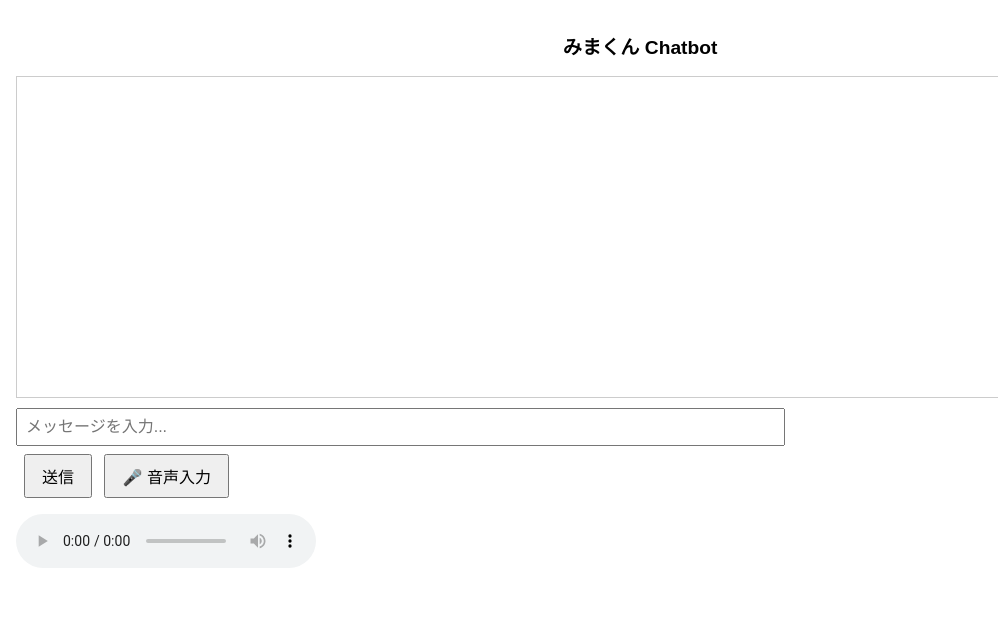
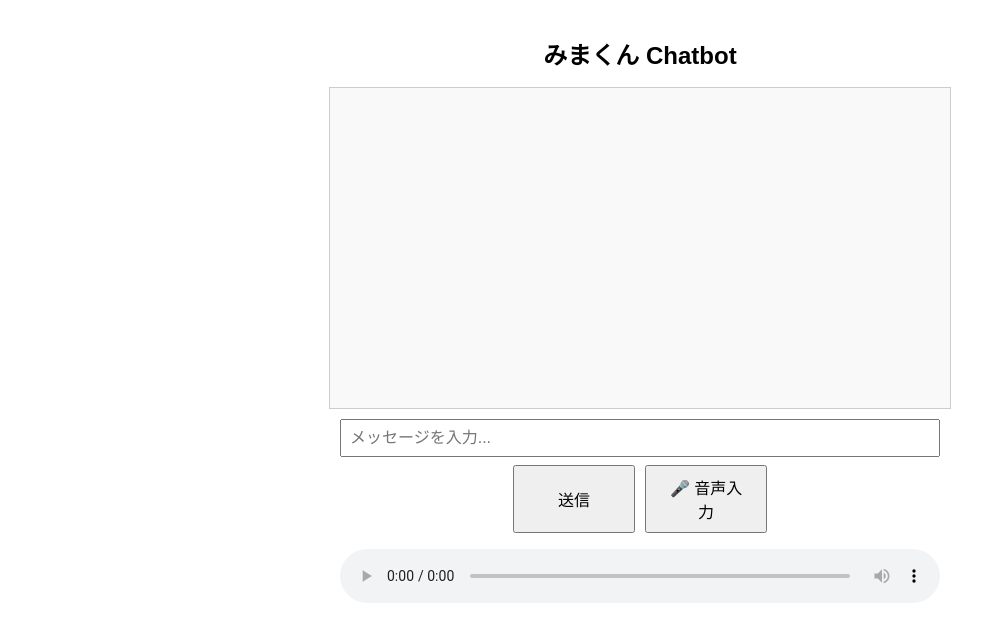
Before and after one commit to MitsunoriFukuchi692/flask-chatbot4, a Flask app: page /chatbot in a window 1280 px wide. Shown: the top 642 px of the page, without its empty margins (0-998 px from the left). Run offline with Flask 3, Linux system fonts and the light colour scheme; parts of the project's set-up code (start-up, migrations or seed data) failed here and were passed over.

Commit message:
レスポンシブ対応 chatbot.html を更新

```diff
--- a/templates/chatbot.html
+++ b/templates/chatbot.html
@@ -1,8 +1,8 @@
-
 <!DOCTYPE html>
 <html lang="ja">
 <head>
   <meta charset="UTF-8">
+  <meta name="viewport" content="width=device-width, initial-scale=1.0">
   <title>みまくん Chatbot</title>
   <style>
     body {
@@ -10,9 +10,12 @@
       background-color: #ffffff;
       margin: 0;
       padding: 1rem;
+      display: flex;
+      flex-direction: column;
+      align-items: center;
     }
     h2 {
-      font-size: 1.2rem;
+      font-size: 1.5rem;
       margin-bottom: 1rem;
       text-align: center;
     }
@@ -20,39 +23,36 @@
       border: 1px solid #ccc;
       padding: 10px;
       width: 100%;
+      max-width: 600px;
       height: 300px;
       overflow-y: auto;
       margin-bottom: 10px;
-    }
-    .message {
-      padding: 8px 12px;
-      border-radius: 10px;
-      margin: 5px;
-      max-width: 80%;
-      display: inline-block;
-      clear: both;
-    }
-    .user {
-      background-color: #e0f7fa;
-      float: right;
-      text-align: right;
-    }
-    .bot {
-      background-color: #f1f8e9;
-      float: left;
+      background-color: #f9f9f9;
     }
     #userInput {
-      width: 60%;
+      width: 100%;
+      max-width: 600px;
       padding: 0.5rem;
       font-size: 1rem;
+      box-sizing: border-box;
+    }
+    #buttons {
+      display: flex;
+      justify-content: center;
+      margin-top: 0.5rem;
+      gap: 10px;
+      flex-wrap: wrap;
     }
     button {
       padding: 0.5rem 1rem;
       font-size: 1rem;
-      margin-left: 0.5rem;
+      flex: 1;
+      min-width: 120px;
     }
-    #buttons {
-      margin-top: 0.5rem;
+    audio {
+      width: 100%;
+      max-width: 600px;
+      margin-top: 1rem;
     }
   </style>
 </head>
@@ -64,7 +64,7 @@
     <button onclick="sendMessage()">送信</button>
     <button onclick="startSpeechRecognition()">🎤 音声入力</button>
   </div>
-  <audio id="audioPlayer" controls style="display: block; margin-top: 1rem;"></audio>
+  <audio id="audioPlayer" controls></audio>
 
   <script>
     const chatLog = document.getElementById("chatLog");
@@ -72,9 +72,8 @@
     const audioPlayer = document.getElementById("audioPlayer");
 
     function appendMessage(text, sender) {
-      const p = document.createElement("div");
-      p.className = "message " + (sender === "あなた" ? "user" : "bot");
-      p.innerText = text;
+      const p = document.createElement("p");
+      p.innerHTML = `<strong>${sender}:</strong> ${text}`;
       chatLog.appendChild(p);
       chatLog.scrollTop = chatLog.scrollHeight;
     }
```
